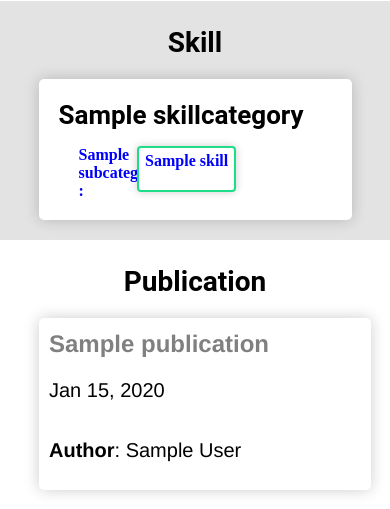
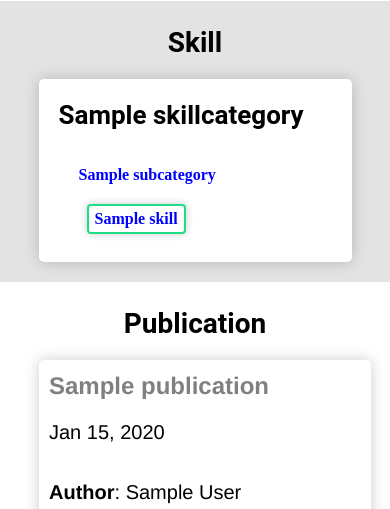
Before and after one commit to hbiom/cv_generator, a Django app: page /profile/1 in a window 390 px wide. Shown: the part 1165-1674 px from the top of the page. Run offline with Django 3.2, Linux system fonts and the light colour scheme; tables that the repository leaves empty hold one stand-in row (values such as "Sample post"); grey boxes marked "Sample" are stand-in pictures; style sheets or scripts are compiled from the project's sources; some libraries are stand-ins or nearby versions.

Commit message:
front skills

```diff
--- a/assets/style/components/_container.scss
+++ b/assets/style/components/_container.scss
@@ -95,6 +95,10 @@
 
 .competence-list {
   padding-left: 20px;
+  padding-top: 20px;
+  display: flex;
+  flex-wrap: wrap;
+
 }
 
 @media screen and (max-width: 600px) {
--- a/assets/style/components/_index.scss
+++ b/assets/style/components/_index.scss
@@ -104,8 +104,30 @@ span {
   .cart-sub {
     flex-wrap: wrap;
   }
+
+  .skillset {
+    flex-wrap: wrap;
+  }
 }
 
+
+.skillset {
+  width: 100%;
+  display:flex;
+  margin-top: 15px;
+}
+
+.subcategorie {
+  width: 200px;
+  display:flex;
+  margin-bottom: 20px;
+}
+
+.skills {
+  display:flex;
+  width:80%;
+  flex-wrap: wrap;
+}
 .skill {
   padding: 4px 6px;
   align-items: center;
@@ -115,19 +137,3 @@ span {
   border: 2px solid #1EDD88;
   margin: 0px 8px 8px 8px;
 }
-
-.skillset {
-  display:flex;
-  margin-top: 15px;
-}
-
-.subcategorie {
-  display:flex;
-  width:20%;
-}
-
-.skills {
-  display:flex;
-  width:80%;
-  flex-wrap: wrap;
-}
--- a/myproject/templates/home.html
+++ b/myproject/templates/home.html
@@ -49,13 +49,11 @@
           <div class="competence-list">
             {% for key, values in skills.items %}
               {% if key == values %}
-              <ul>
-                <li><span>{{key}} </li>
-              </ul>
+                <span class="skill">{{key}}</span>
               {% else %}
                 <div class="skillset">
                   <div class="subcategorie">
-                  <span>{{key}} :</span>
+                    <span>{{key}} </span>
                   </div>
                   <div class="skills">
                     {% for value in values %}
@@ -85,7 +83,6 @@
     {% endfor %}
   </div>
 
-
   <div class="box" id="education">
     <h1 class="title">Education</h1>
     {% for study in studies %}
```
Lines whose indentation alone changed are shown as unchanged.
